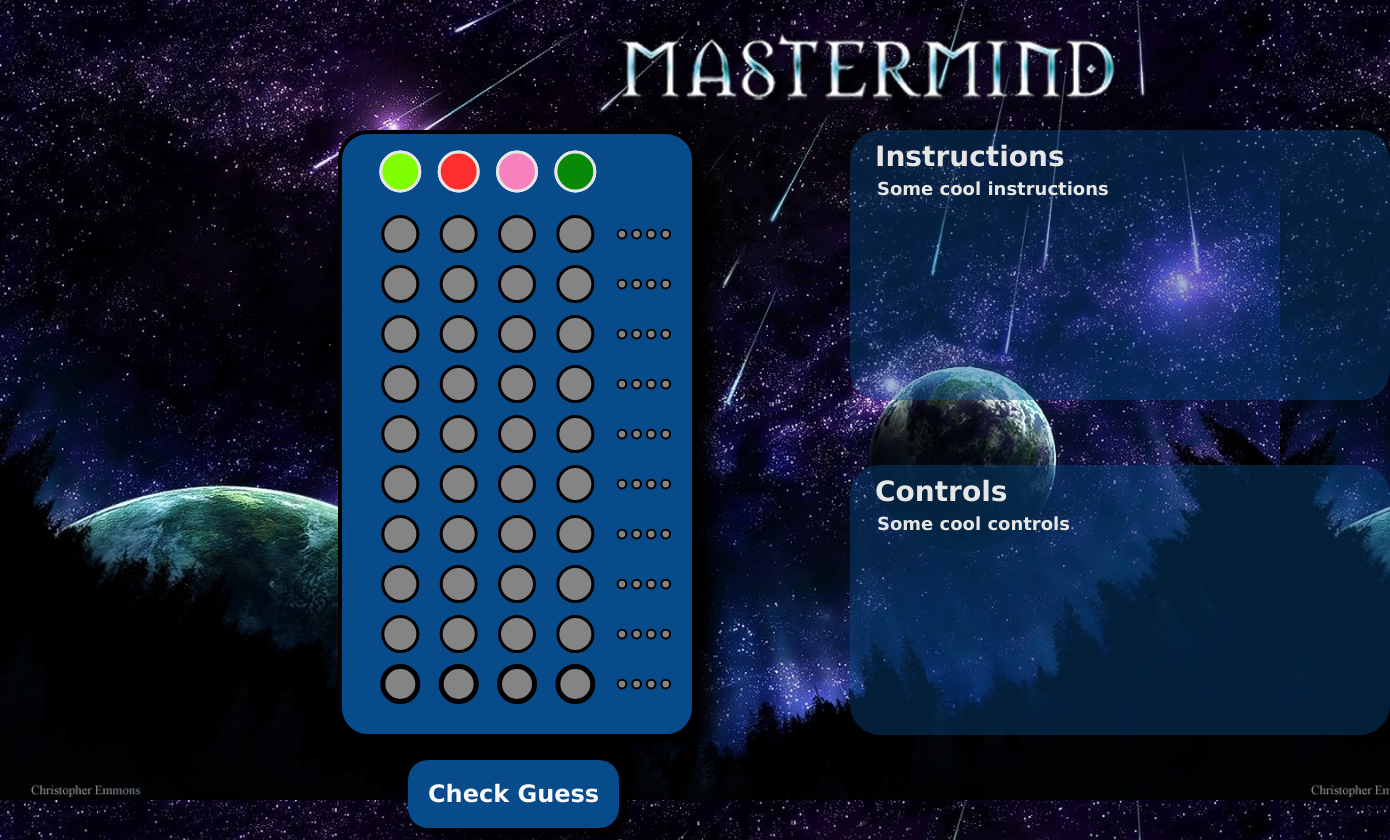
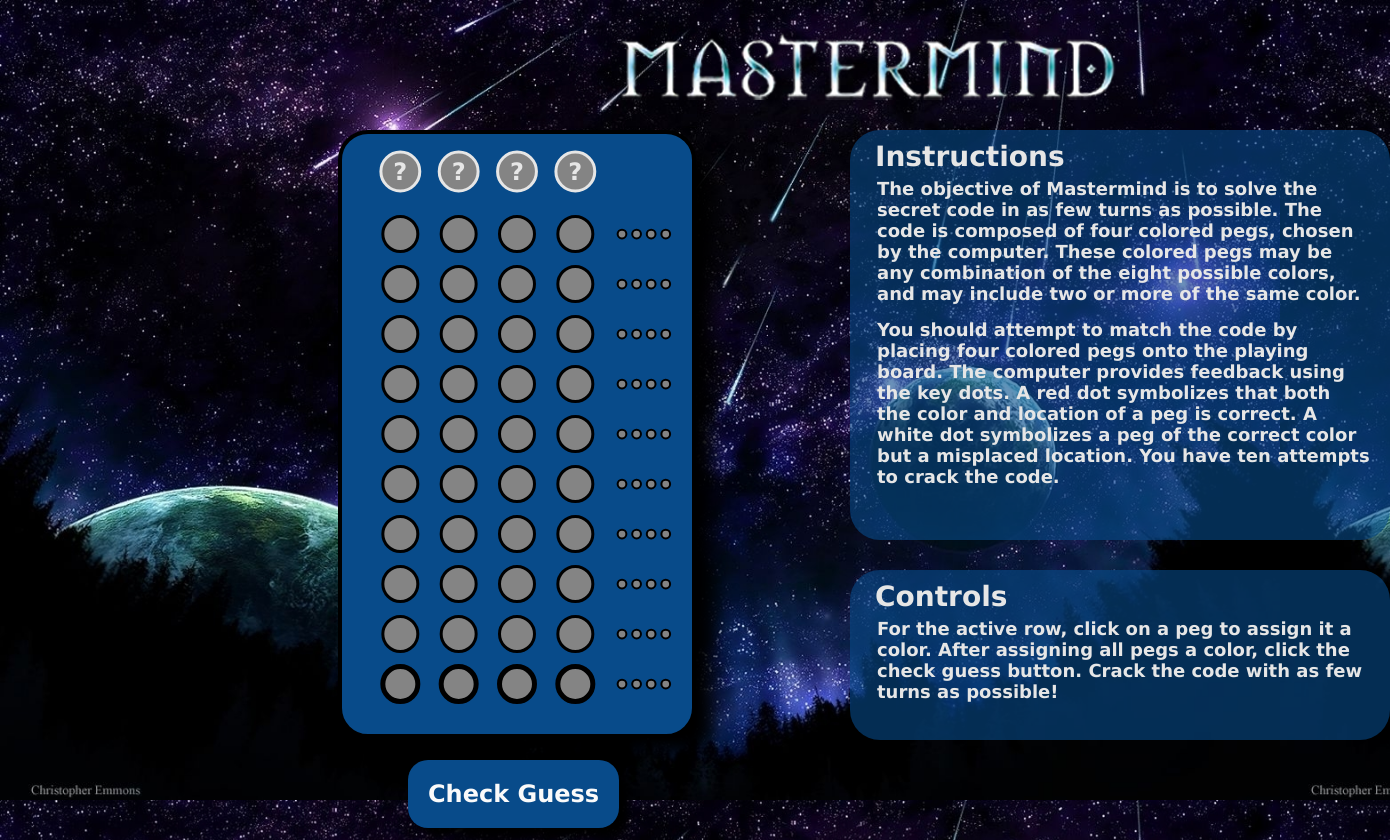
Before and after one commit to tsallee/JavaScriptGame, a plain HTML site: page index.html in a window 1280 px wide. Shown: the whole page, 1390 px wide, since content can reach past the window. Drawn offline with Linux system fonts and the light colour scheme.

Commit message:
Revised pdf and finished page

```diff
--- a/game.js
+++ b/game.js
@@ -1,6 +1,11 @@
+// Holds the rows of pegs
 var rows = [];
 
+// Which turn are we on
 var currentRow = 9;
+
+// Holds the solution code
+var answer = [];
 
 var numPegs = 4;
 var numRows = 10;
@@ -19,22 +24,31 @@ var colors = [red, pink, yellow, blue, lime, orange, cyan, green];
 var colorCircles = [];
 var selectedCircle = {x: null, y: null, radius: null}
 
-var answer = [];
+// Adds the elements to the rows array and displays the board.
+function loadPage() {
 
-function loadPage() {
-	for ( var i = 0; i < 4; i++ ) {
+	// Creates a random answer
+	for ( var i = 0; i < numPegs; i++ ) {
 		answer.push(colors[Math.floor(Math.random()*8)]);
 	}
+
 	var board = document.getElementById('board');
 	var topCanvas = document.getElementById('top_canvas');
+
 	board.addEventListener('click', function(event) {
 		handleClick(board, event);
 	});
+
 	topCanvas.addEventListener('click', function(event) {
 		handleClick(topCanvas, event);
 	});
+
 	topCanvas.addEventListener('mousemove', function(event) {
 		handleHover(topCanvas, event);
+	});
+
+	board.addEventListener('mousemove', function(event) {
+		handleHover(board, event);
 	});
 
 	var xOffset = board.width/6;
@@ -42,7 +56,7 @@ function loadPage() {
 	var yOffset = board.height/6;
 	var yMultiplier = board.height / (numRows + 2);
 
-
+	// Creates the rows array, assigning relevant information to each peg in each row.
 	for ( var i = 0; i < numRows; i++ ) {
 		var row =
 			{
@@ -59,9 +73,6 @@ function loadPage() {
 	}
 
 	displayBoard();
-	displayAnswer();
-	var checkGuess = document.getElementById("check_guess");
-	checkGuess.innerHTML = "Check Guess";
 }
 
 function handleWin() {
@@ -80,6 +91,7 @@ function handleLose() {
 	checkGuess.onclick = function() {location.reload();}
 }
 
+// Called at the end of the game, so the player knows what the code was.
 function displayAnswer() {
 	var board = document.getElementById('board');
 	var pegs = rows[0].pegs;
@@ -88,12 +100,14 @@ function displayAnswer() {
 	var yOffset = board.height/16;
 	var yMultiplier = board.height / (rows.length + 2);
 	var radius = board.width / 18;
+
 	// Draws the answer row
 	for ( var i = 0; i < answer.length; i++ ) {
 		drawCircle(xOffset + pegs[i].column*xMultiplier, yOffset, radius, white, answer[i], 3, board);
 	}
 }
 
+// Returns a slightly offset mouse coordinate from the default (because it's off-center)
 function getMousePosition(canvas, event) {
 	var rect = canvas.getBoundingClientRect();
 	var mousePosition =
@@ -104,6 +118,7 @@ function getMousePosition(canvas, event) {
 	return mousePosition;
 }
 
+// Draws the board
 function displayBoard() {
 	var board = document.getElementById('board');
 	clearCanvas(board);
@@ -123,6 +138,7 @@ function displayBoard() {
 	radius = board.width / 20;
 	yOffset = board.height/6;
 
+	// Draws all of the pegs and the guess result circles ('dots')
 	for ( var i = 0; i < rows.length; i++ ) {
 		var fillColor = gray;
 		var borderWidth = 3;
@@ -146,6 +162,7 @@ function displayBoard() {
 	}
 }
 
+// Gets the result of the player's guess, and responds accordingly.
 function checkGuess() {
 	var guessResult = getGuessResult();
 	if (guessResult.length > 0) {
@@ -165,6 +182,8 @@ function checkGuess() {
 	}
 }
 
+// This function is the main logic behind the program. It processes a row of
+// colors and generates a guess and the guess result.
 function getGuessResult() {
 	guess = [];
 	var row = rows[currentRow];
@@ -230,17 +249,15 @@ function getGuessResult() {
 	return guessResult;
 }
 
+// Determines which canvas is active when the click happened and responds accordingly.
 function handleClick(canvas, event) {
 	var topCanvas = document.getElementById("top_canvas");
 	if ( topCanvas.style.display != "inline" ) {
 		var radius = board.width / 18;
 		var mousePosition = getMousePosition(canvas, event);
-		if ( mousePosition.y >= rows[currentRow].pegs[0].y - radius && mousePosition.y <= rows[currentRow].pegs[0].y + radius ) {
-
-			for ( var i = 0; i < numPegs; i++ ) {
-				if (mouseInCircle(mousePosition.x, mousePosition.y, rows[currentRow].pegs[i].x, rows[currentRow].pegs[i].y, radius)) {
-					displayColors(rows[currentRow].pegs[i], radius);
-				}
+		for ( var i = 0; i < numPegs; i++ ) {
+			if (mouseInCircle(mousePosition.x, mousePosition.y, rows[currentRow].pegs[i].x, rows[currentRow].pegs[i].y, radius)) {
+				displayColors(rows[currentRow].pegs[i], radius);
 			}
 		}
 	} else {
@@ -255,14 +272,7 @@ function handleClick(canvas, event) {
 	}
 }
 
-function setPegColor(color) {
-	var topCanvas = document.getElementById("top_canvas");
-	selectedCircle.color = color;
-	displayBoard();
-	clearCanvas(topCanvas);
-	topCanvas.style.display = "none";
-}
-
+// Determines which canvas is active when the hover happened and responds accordingly.
 function handleHover(canvas, event) {
 	var topCanvas = document.getElementById("top_canvas");
 	var mousePosition = getMousePosition(canvas, event);
@@ -272,11 +282,20 @@ function handleHover(canvas, event) {
 			return;
 		}
 	}
-
 	drawCircleWheel(selectedCircle, null);
 
 }
 
+// Sets the color of the peg after the person clicks the color
+function setPegColor(color) {
+	var topCanvas = document.getElementById("top_canvas");
+	selectedCircle.color = color;
+	displayBoard();
+	clearCanvas(topCanvas);
+	topCanvas.style.display = "none";
+}
+
+// Determines if the mouse is in the given circle (passed in)
 function mouseInCircle(mouseX, mouseY, circleX, circleY, radius) {
 	var weirdOffset = 4;
 	mouseX = mouseX - weirdOffset;
@@ -284,6 +303,7 @@ function mouseInCircle(mouseX, mouseY, circleX, circleY, radius) {
 	return (Math.sqrt(Math.pow(Math.abs(mouseX-circleX), 2) + Math.pow(Math.abs(mouseY-circleY), 2)) <= radius+2);
 }
 
+// Displays the colors you can choose when a peg is clicked
 function displayColors(peg, radius) {
 	selectedCircle = peg;
 	selectedCircle.radius = radius;
@@ -292,6 +312,7 @@ function displayColors(peg, radius) {
 	$(topCanvas).fadeIn("slow");
 }
 
+// Actually draws the color wheel
 function drawCircleWheel(selectedCircle, selectedColor) {
 	var x = selectedCircle.x;
 	var y = selectedCircle.y;
@@ -317,6 +338,8 @@ function drawCircleWheel(selectedCircle, selectedColor) {
 	}
 }
 
+// We defined this because it's used a lot in our program
+// And it's not a built-in canvas function
 function drawCircle(x, y, radius, borderColor, fillColor, borderWidth, canvas) {
 	var context = canvas.getContext("2d");
 	context.beginPath();
@@ -328,6 +351,8 @@ function drawCircle(x, y, radius, borderColor, fillColor, borderWidth, canvas) {
 	context.stroke();
 }
 
+// We defined this because it's used a lot in our program
+// And it's not a built-in canvas function
 function drawText(text, x, y, size, color, canvas) {
 	var context = canvas.getContext("2d");
 	context.fillStyle = color;
@@ -335,6 +360,8 @@ function drawText(text, x, y, size, color, canvas) {
 	context.fillText(text, x, y);
 }
 
+// We defined this because it's used a lot in our program
+// And it's not a built-in canvas function
 function clearCanvas(canvas) {
 	var context = canvas.getContext('2d');
 	context.clearRect(0, 0, canvas.width, canvas.height);
--- a/index.html
+++ b/index.html
@@ -1,4 +1,4 @@
-<!DOCTYPE HTML5>
+<!DOCTYPE html>
 <html>
 
 	<head>
@@ -9,25 +9,31 @@
 	</head>
 
 	<body onload = "loadPage()">
-		<img src = "mastermind.png" id = "title">
-		<!--h1>in space</h1-->
+		<img src = "mastermind.png" id = "title" alt = "Mastermind Image">
 		<div id = "board_div">
 			<canvas id = "board" width = "350" height = "600"></canvas>
 			<canvas id = "top_canvas" width = "350" height = "600"></canvas>
 			<br><br>
 			<div id = "check_guess_div">
-				<a href = # id = "check_guess" onclick = "checkGuess()">Check Guess</a>
+				<a href = "#" id = "check_guess" onclick = "checkGuess()">Check Guess</a>
 			</div>
 		</div>
 
 		<div id = "instructions">
 			<h2>Instructions</h2>
-			<p>Some cool instructions</p>
+			<p>
+				The objective of Mastermind is to solve the secret code in as few turns as possible. The code is composed of four colored pegs, chosen by the computer. These colored pegs may be any combination of the eight possible colors, and may include two or more of the same color.
+			</p>
+			<p>
+				You should attempt to match the code by placing four colored pegs onto the playing board. The computer provides feedback using the key dots. A red dot symbolizes that both the color and location of a peg is correct. A white dot symbolizes a peg of the correct color but a misplaced location. You have ten attempts to crack the code.
+			</p>
 		</div>
 
 		<div id = "controls">
 			<h2>Controls</h2>
-			<p>Some cool controls</p>
+			<p>
+				For the active row, click on a peg to assign it a color. After assigning all pegs a color, click the check guess button. Crack the code with as few turns as possible!
+			</p>
 		</div>
 	</body>
 
--- a/style.css
+++ b/style.css
@@ -22,7 +22,7 @@ h2 {
 }
 
 p {
-	margin: 5px 0px 0px 7px;
+	margin: 5px 0px 15px 7px;
 	font-weight: bold;
 	font-size: 18px;
 	color: #E6E6E6;
@@ -95,19 +95,20 @@ p {
 
 #instructions, #controls {
 	width: 500px;
-	height: 260px;
 	left: 850px;
 	border-radius: 30px;
 	padding: 5px 20px 5px 20px;
 	position: absolute;
-	background-color:rgba(8,75,138,0.4);
+	background-color:rgba(8,75,138,0.6);
 	z-index: 0;
 }
 
 #instructions {
+	height: 400px;
 	top: 130px;
 }
 
 #controls {
-	top: 465px;
+	top: 570px;
+	height: 160px;
 }
```
Also changed, not shown: 2 other files.
